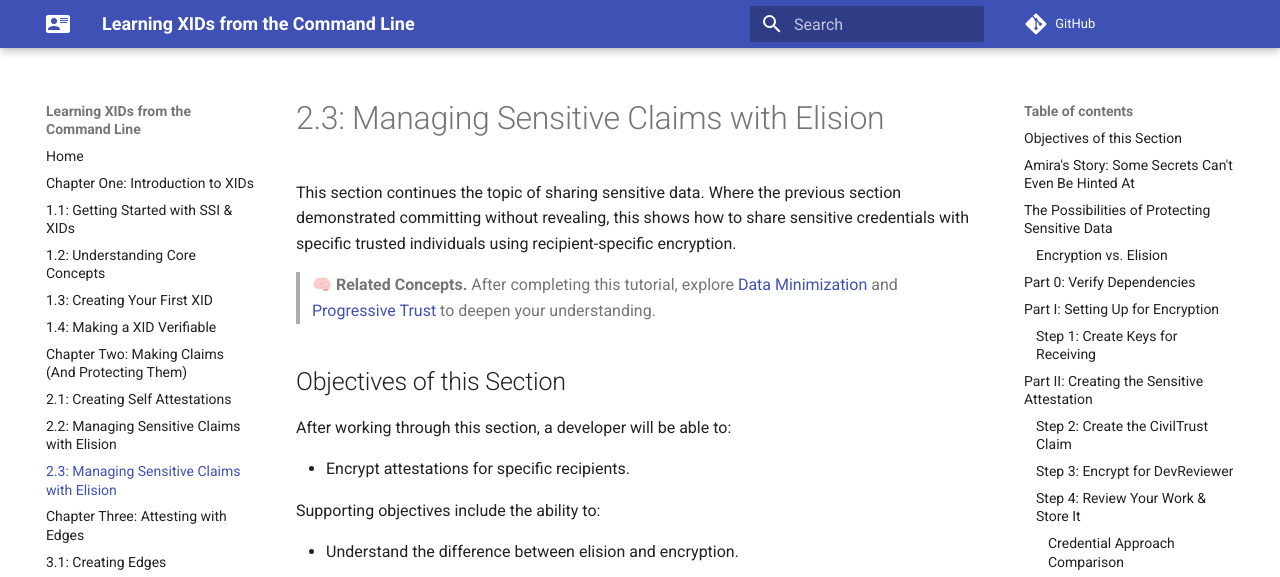
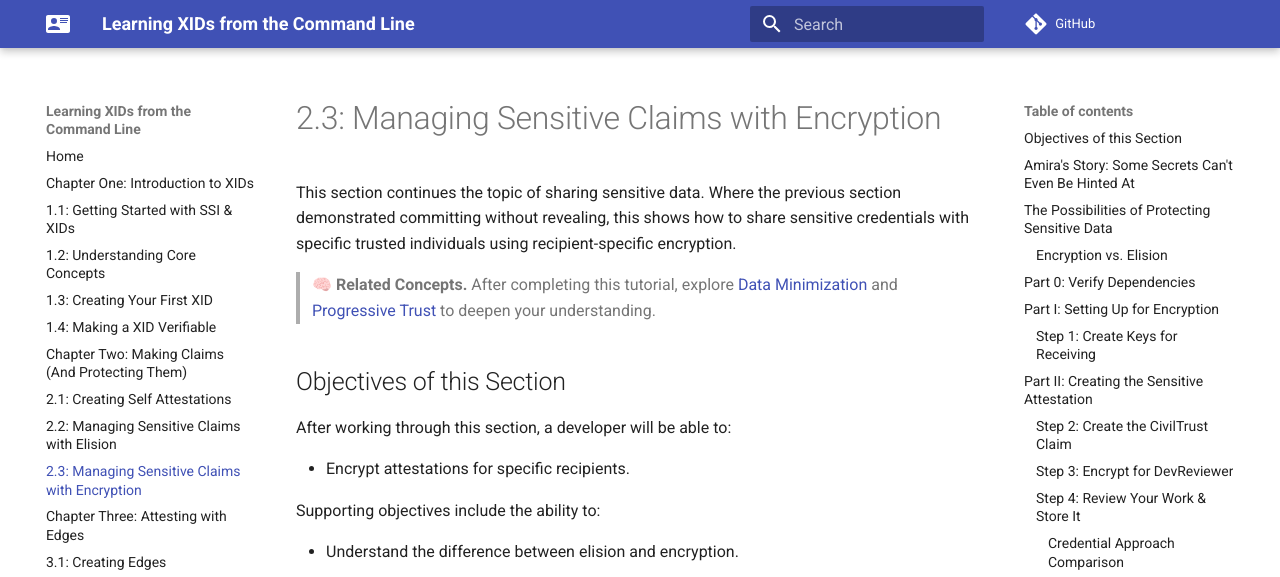
Before and after one commit to BlockchainCommons/XID-Quickstart, an MkDocs documentation site: the page built from docs/02_3_Managing_Claims_Encryption.md, in a window 1280 px wide and 900 px high. Shown: the top 577 px of the window. Built offline with MkDocs 1.6.1 and Material for MkDocs 9.7.7, drawn with Linux system fonts in a browser that asks for light colours; comment, search, counter and statistics services are not loaded.

Commit message:
title fix

```diff
--- a/docs/02_3_Managing_Claims_Encryption.md
+++ b/docs/02_3_Managing_Claims_Encryption.md
@@ -1,4 +1,4 @@
-# 2.3: Managing Sensitive Claims with Elision
+# 2.3: Managing Sensitive Claims with Encryption
 
 This section continues the topic of sharing sensitive data. Where the
 previous section demonstrated committing without revealing, this shows
```
